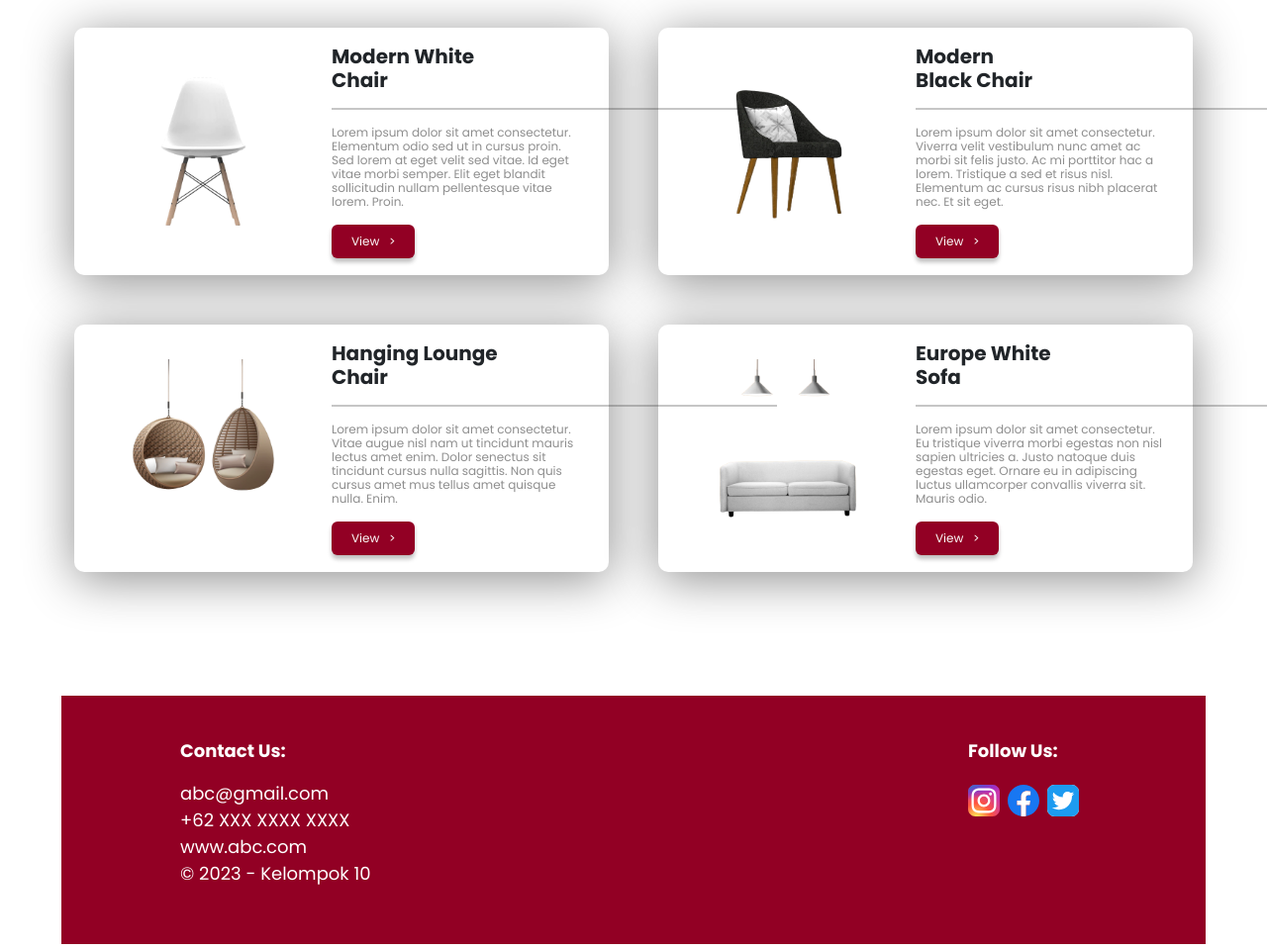
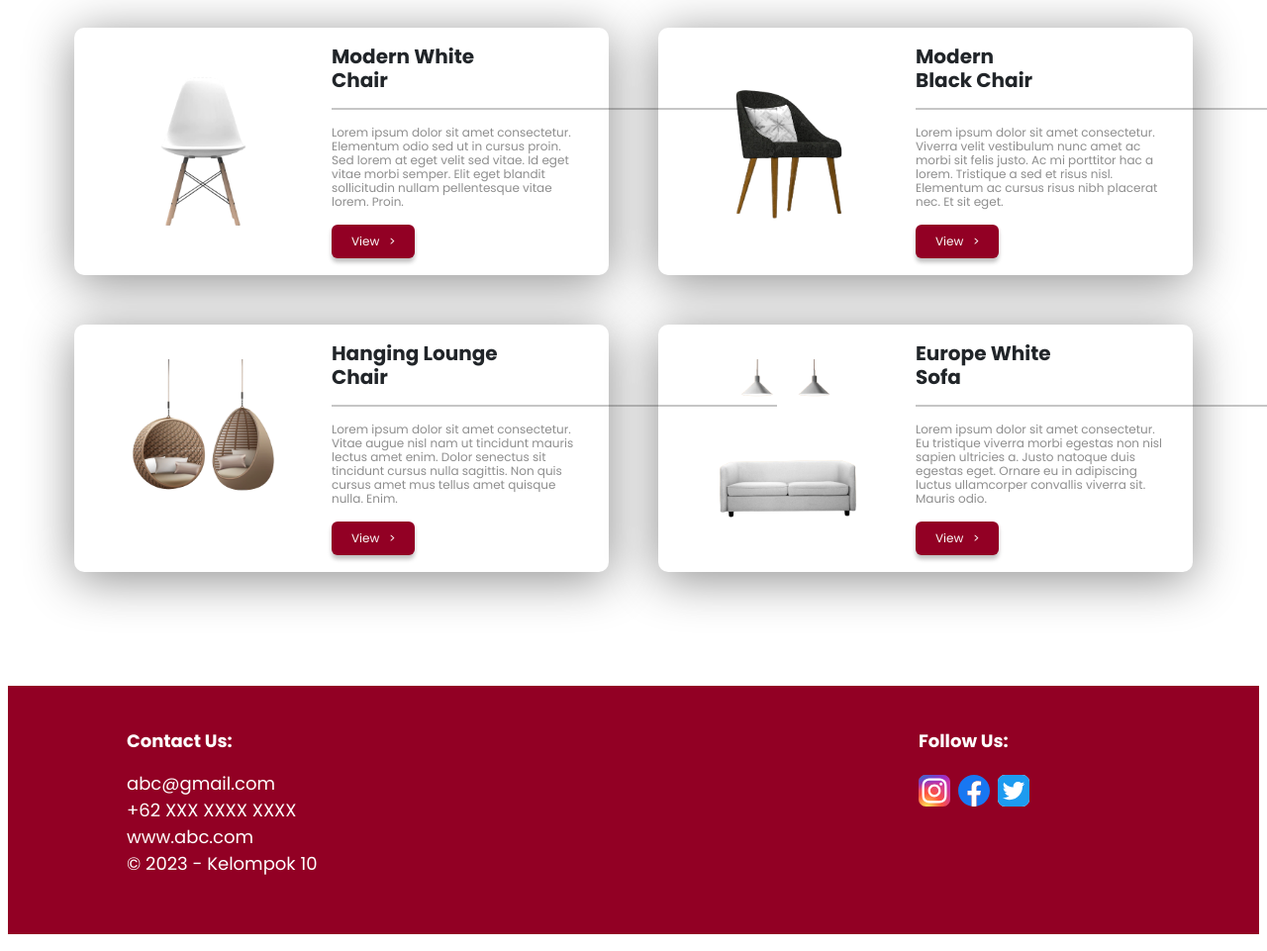
Before and after one commit to feliciasalim/UTSLAB-PW, a plain HTML site: page view/category/explore.html in a window 1280 px wide. Shown: the part 1789-2750 px from the top of the page at 99% size. Drawn offline with nearby package versions, Linux system fonts and the light colour scheme.

Commit message:
Update subpage.css

```diff
--- a/public/css/subpage.css
+++ b/public/css/subpage.css
@@ -197,21 +197,18 @@ list-style: none;
 }
 
 .subpage6 {
-    min-height: 25vh;
+  margin: -10px -54px;
+  min-height: 30vh;
   display: flex;
+  max-width: 10000px;
   background-color: var(--color-brown);
-}
-
-.container2 {
-    max-width: 1160px;
-    width: 100%;
-    padding: 30px 0;
+  overflow: hidden;
 }
 
 .contact {
   margin: 10px 120px;
   display: flex;
-    padding: 2px 0;
+  padding: 10px 0;
   flex-direction: row;
   justify-content: space-between;
 }
```
Lines whose indentation alone changed are shown as unchanged.
